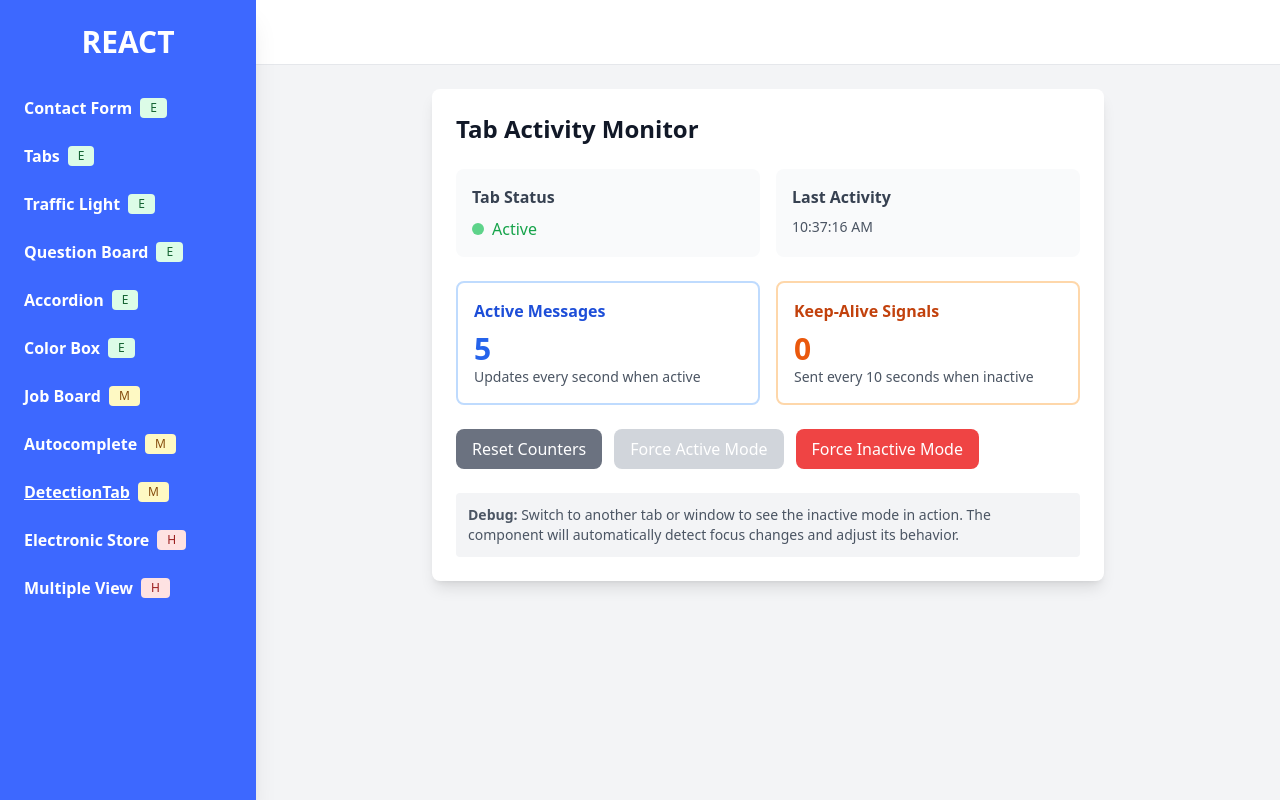
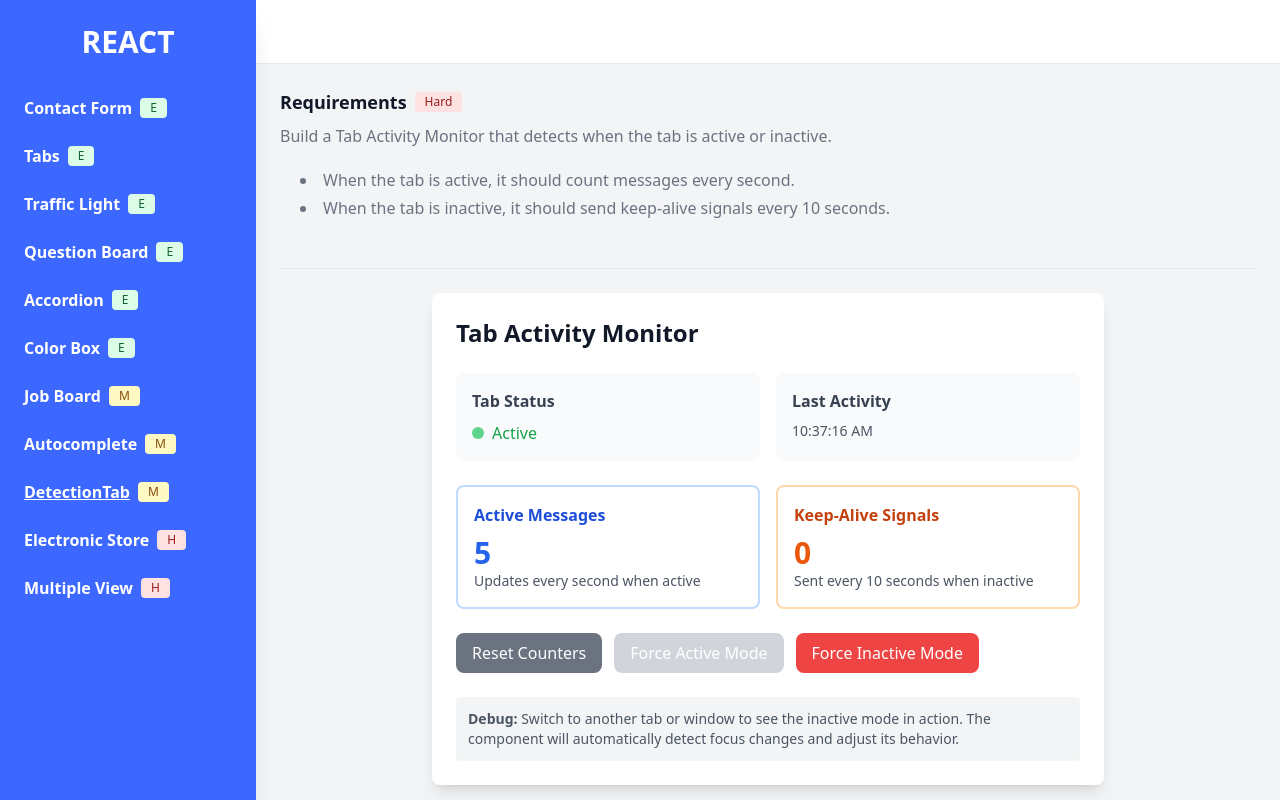
Before and after one commit to nhattruongniit/react-interview-coding, a React (Vite) app: page /detection-tab in a window 1280 px wide. Built offline with nearby package versions, Linux system fonts and the light colour scheme.

Commit message:
add descriopt

```diff
--- a/src/DetectionTab/DetectionTab.jsx
+++ b/src/DetectionTab/DetectionTab.jsx
@@ -104,6 +104,28 @@ function DetectionTab() {
   }, [handleTabBlur, handleTabFocus, startActiveMode, clearAllIntervals]);
 
   return (
+    <>
+      <div>
+        <h2 className="mb-2 text-lg font-semibold text-gray-900 flex items-center">
+          Requirements <span className="bg-red-100 text-red-800 text-xs font-medium me-2 px-2.5 py-0.5 rounded ml-2">Hard</span>
+        </h2>
+        <div className="space-y-1 text-gray-500 list-disc list-inside">
+          Build a Tab Activity Monitor that detects when the tab is active or inactive.
+          <ul className="space-y-1 text-gray-500 list-disc list-inside mt-5  ml-5">
+            <li>
+              When the tab is active, it should count messages every second.
+            </li>
+            <li>
+              When the tab is inactive, it should send keep-alive signals every 10 seconds.
+            </li>
+          </ul>
+        </div>
+      </div>
+
+      <br />
+      <br />
+      <hr />
+      <br />
       <div className="max-w-2xl mx-auto p-6 bg-white dark:bg-gray-800 rounded-lg shadow-lg">
         <h2 className="text-2xl font-bold mb-6 text-gray-900 dark:text-white">
           Tab Activity Monitor
@@ -202,6 +224,7 @@ function DetectionTab() {
           </p>
         </div>
       </div>
+    </>
   );
 }
 
--- a/src/TrafficLight/TrafficLight.jsx
+++ b/src/TrafficLight/TrafficLight.jsx
@@ -44,13 +44,13 @@ function TrafficLight() {
           predetermined intervals and loop indefinitely. Each light should be lit for the following durations:
           <ul className="space-y-1 text-gray-500 list-disc list-inside mt-5  ml-5">
             <li>
-              Red light: 4000ms
+              Red light: appear after 3000ms (yellow → 3s → red)
             </li>
             <li>
-              Yellow light: 500ms
+              Yellow light: appear after 4000ms (green → 4s → yellow)
             </li>
             <li>
-              Green light: 3000ms
+              Green light: appear after 5000ms (yellow → 5s → green)
             </li>
           </ul>
         </div>
```
Lines whose indentation alone changed are shown as unchanged.
